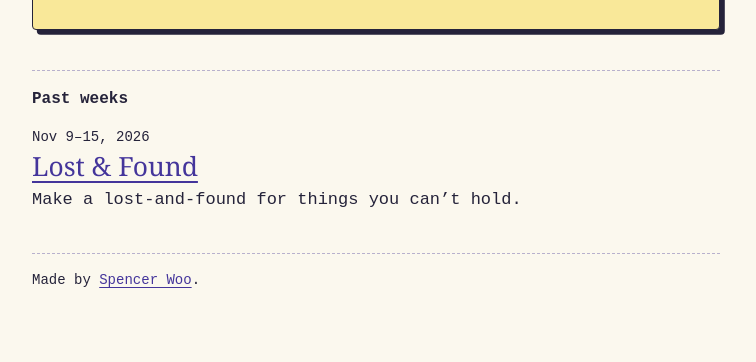
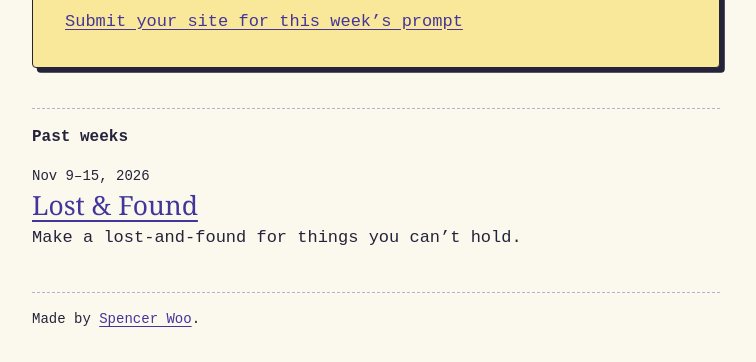
Before and after one commit to SpencerWoo/silly.spencers.dev, a plain HTML site: page index.html in a window 1280 px wide. Shown: the part 548-910 px from the top of the page, without its empty margins (264-1020 px from the left). Before the commit the page ends 872 px from the top, so only its background shows below. Drawn offline with Linux system fonts and the light colour scheme.

Commit message:
Link weekly site submission form

```diff
--- a/index.html
+++ b/index.html
@@ -19,6 +19,7 @@
       <h2 id="prompt-heading">This week’s prompt</h2>
       <p class="instruction">Make a website for something that doesn’t need one.</p>
       <p>This week’s site is in the works.</p>
+      <p><a href="https://forms.gle/Y3xNjthd9MDKjX7y5">Submit your site for this week’s prompt</a></p>
     </section>
 
     <section class="archive" id="archive" aria-labelledby="archive-heading">
```
